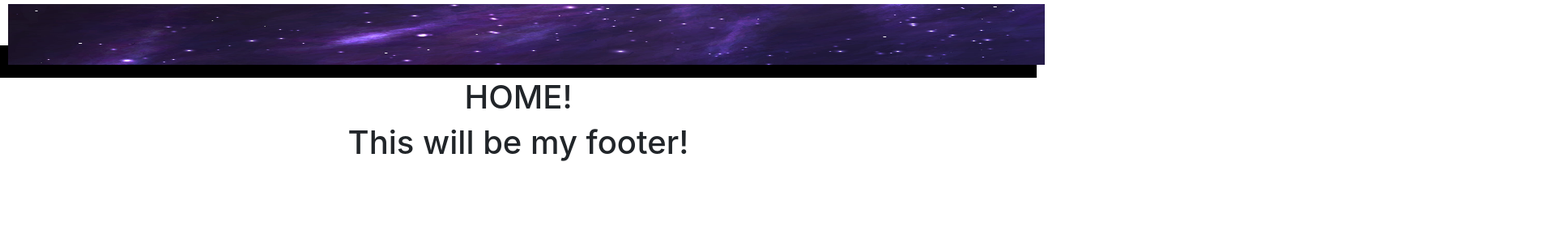
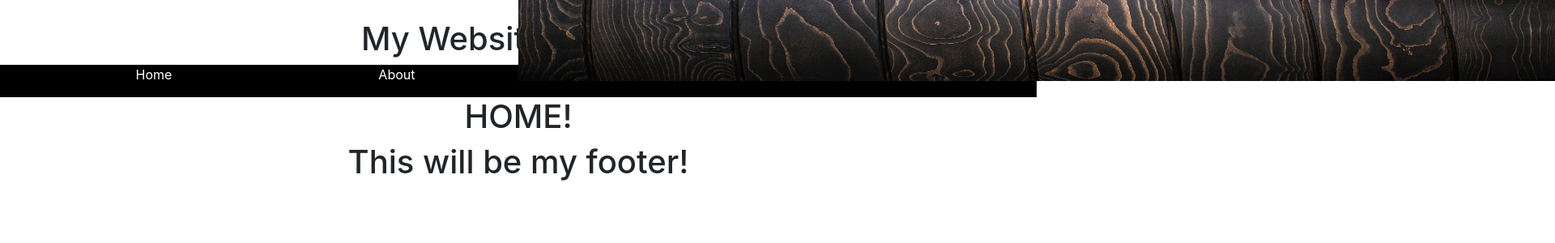
Before and after one commit to jlagree/homepage, a React (Create React App) app: page / in a window 1280 px wide. Shown: the top 300 px of the page at 81% size, 1920 px wide, since content can reach past the window. Built offline with nearby package versions, Linux system fonts and the light colour scheme.

Commit message:
update header image

```diff
--- a/src/components/Header.js
+++ b/src/components/Header.js
@@ -1,17 +1,15 @@
 import React from 'react'
-import headerImage from './spaceHeader.jpeg';
+import headerImage from './woodimage.jpg';
 
 const Header = () => {
     const imgStyle = {
         position: "absolute",
-        top: "5px",
-        left: "10px",
-        height: "75px",
+        height: "100px",
         width: "100%"
     }
     return (
         <div className="image">
-            <img src={headerImage} style={imgStyle}/>
+            <img src={headerImage} style={imgStyle}/> <br/>
             <h1>My Website Header!</h1>
         </div>
     )
```
Also changed, not shown: src/components/woodimage.jpg (added).
